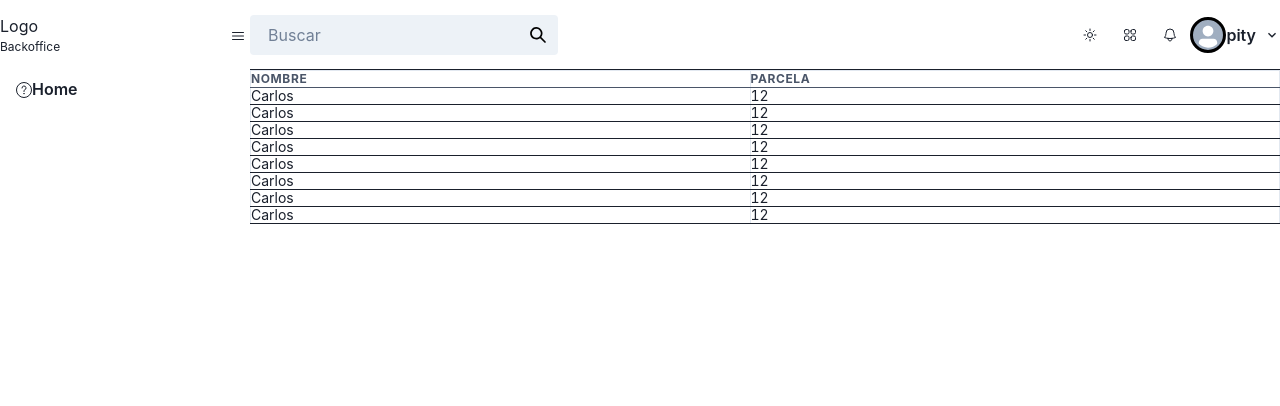
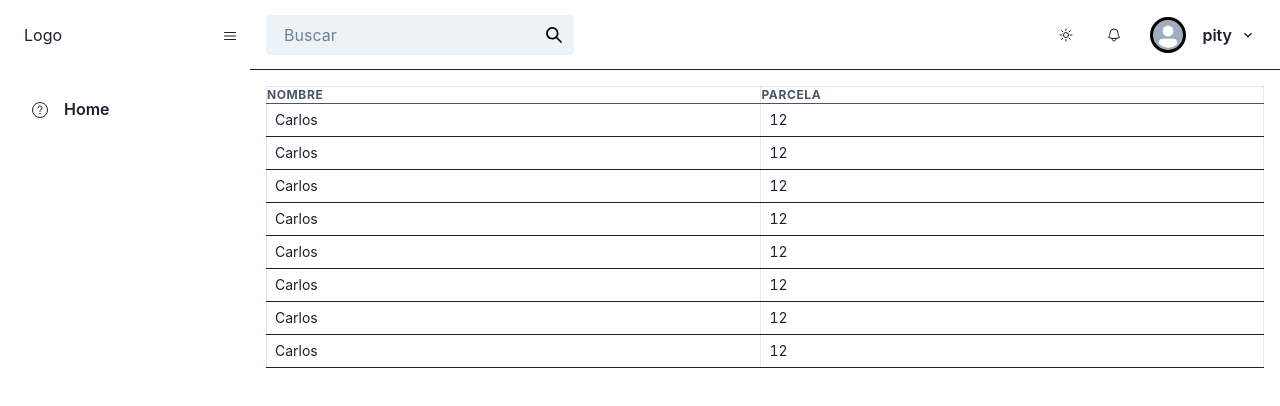
Before and after one commit to tumbichi/nextjs-chakra-template, a Next.js app: page / in a window 1280 px wide. Shown: the top 406 px of the page. Built offline with nearby package versions, Linux system fonts and the light colour scheme.

Commit message:
chore: arreglo de estilos, y se agrego firebae

```diff
--- a/package.json
+++ b/package.json
@@ -20,6 +20,7 @@
     "@types/react-dom": "18.0.11",
     "eslint": "8.34.0",
     "eslint-config-next": "13.1.6",
+    "firebase": "^9.17.1",
     "framer-motion": "^9.0.4",
     "next": "13.1.6",
     "react": "18.2.0",
--- a/src/Shared/components/DataTable.tsx
+++ b/src/Shared/components/DataTable.tsx
@@ -49,10 +49,10 @@ function DataTable<T>({ columns, data, loading }: DataTableProps<T>) {
                 {columns.map(({ styles, onClick, selector }) => (
                   <Td
                     key={`td-row-${String(row)}`}
-                    borderColor="primary.300"
+                    borderColor="main.300"
                     borderWidth="1px"
-                    px="micro"
-                    py="centi"
+                    px={2}
+                    py={2}
                     onClick={onClick ? () => onClick(row) : undefined}
                     {...styles}
                   >
@@ -65,17 +65,17 @@ function DataTable<T>({ columns, data, loading }: DataTableProps<T>) {
       </ChakraUITable>
 
       {loading && (
-        <Center flexDir="column" h="100%" py="xxxlarge" w="100%">
+        <Center flexDir="column" h="100%" py="16" w="100%">
           <Spinner size="xl" />
         </Center>
       )}
 
       {!loading && data.length === 0 && (
-        <Center flexDir="column" h="100%" py="small" w="100%">
-          <Box bg="primary.200" borderRadius="circular" p="small">
-            <Icon as={ArchiveBoxXMarkIcon} color="primary.800" fontSize="100px" />
+        <Center flexDir="column" h="100%" py={8} w="100%">
+          <Box bg="main.200" borderRadius="circular" p={8}>
+            <Icon as={ArchiveBoxXMarkIcon} color="main.800" fontSize="100px" />
           </Box>
-          <Text color="primary.800" fontSize="2xl" fontWeight="semibold" mt="nano">
+          <Text color="main.800" fontSize="2xl" fontWeight="semibold" mt={1}>
             Sin resultados
           </Text>
         </Center>
--- a/src/Shared/components/Header.tsx
+++ b/src/Shared/components/Header.tsx
@@ -15,29 +15,28 @@ const Header = ({ menu }: HeaderProps): JSX.Element => {
   const ColorModeIcon = useColorModeValue(SunIcon, MoonIcon);
 
   return (
-    <Flex h="70px" px="kilo" justifyContent="space-between" borderBottom="1px solid" borderColor="primary.300">
-      <Center py="centi">
+    <Flex h="70px" px={4} justifyContent="space-between" borderBottom="1px solid" borderColor="main.300">
+      <Center py={3}>
         {!isOpen && (
           <IconButton
             aria-label="Menu"
             icon={<Icon as={Bars3Icon} h={4} w={4} />}
             variant="ghost"
-            mr="centi"
-            px="femto"
+            mr={2}
+            px={3}
             size="xs"
             onClick={open}
           />
         )}
         <SearchInput />
       </Center>
-      <Center gap="deka">
+      <Center gap={2}>
         <IconButton
           aria-label="dark mode"
           icon={<Icon as={ColorModeIcon} />}
           variant="ghost"
           onClick={toggleColorMode}
         />
-        <IconButton aria-label="apps" icon={<Icon as={Squares2X2Icon} />} variant="ghost" />
         <IconButton aria-label="notifications" icon={<Icon as={BellIcon} />} variant="ghost" />
         <ProfileMenu menu={menu} username={"pity"} profileImageUrl="" />
       </Center>
--- a/src/Shared/components/ProfileMenu.tsx
+++ b/src/Shared/components/ProfileMenu.tsx
@@ -10,7 +10,7 @@ interface ProfileMenuProps {
 }
 
 const ProfileMenu = ({ menu, profileImageUrl, username }: ProfileMenuProps): JSX.Element => (
-  <Center gap="pico" bg="primary.200" height="100%" px="micro">
+  <Center gap={4} bg="main.200" height="100%" px={2}>
     <Avatar h={9} w={9} borderWidth="3px" borderColor="black" src={profileImageUrl} />
     <Menu>
       <MenuButton as={Button} rightIcon={<ChevronDownIcon />} variant="unstyled" display="flex">
--- a/src/Shared/components/SearchInput.tsx
+++ b/src/Shared/components/SearchInput.tsx
@@ -7,15 +7,14 @@ const SearchInput = () => {
       <Input placeholder="Buscar" borderRadius="base" variant="filled" />
       <InputRightElement p="atto">
         <IconButton
-          mr="femto"
           h="100%"
           w="100%"
-          px="pico"
-          py="atto"
+          px={2}
+          py={2}
           aria-label="search icon"
           icon={<SearchIcon color="black" />}
           borderRadius="base"
-          variant="quaternary"
+          variant="ghost"
         />
       </InputRightElement>
     </InputGroup>
--- a/src/Shared/components/Sidebar.tsx
+++ b/src/Shared/components/Sidebar.tsx
@@ -18,9 +18,9 @@ const Sidebar = ({ menu }: SidebarProps) => {
 
   return (
     <Box
-      bg="primary.200"
+      bg="main.200"
       borderRight="hairline"
-      borderColor="primary.300"
+      borderColor="main.300"
       w={isOpen ? "250px" : "70px"}
       minW={isOpen ? "250px" : "70px"}
       transition="all"
@@ -32,11 +32,8 @@ const Sidebar = ({ menu }: SidebarProps) => {
             <>
               <Link href="/">
                 <Box cursor="pointer">
-                  <Flex h="fit-content" w="fit-content" flexDir="column" my="micro" ml="kilo">
+                  <Flex h="fit-content" w="fit-content" flexDir="column" my={4} ml={6}>
                     <Box>Logo</Box>
-                    <Text fontSize="xs" alignSelf="flex-end">
-                      Backoffice
-                    </Text>
                   </Flex>
                 </Box>
               </Link>
@@ -45,7 +42,7 @@ const Sidebar = ({ menu }: SidebarProps) => {
                   aria-label="Menu"
                   icon={<Icon as={Bars3Icon} h={4} w={4} />}
                   variant="ghost"
-                  mr="centi"
+                  mr={2}
                   size="xs"
                   onClick={close}
                 />
@@ -55,23 +52,25 @@ const Sidebar = ({ menu }: SidebarProps) => {
             <Link href="/">
               <Center w={"100%"} cursor="pointer">
                 <Box>
-                  <Box>LogoSymbol</Box>
+                  <Box>S</Box>
                 </Box>
               </Center>
             </Link>
           )}
         </Flex>
       </Flex>
-      <Flex flexDir="column" pt="nano">
+      <Flex flexDir="column" pt={5}>
         {menu.map((itemMenu) => (
           <Link key={itemMenu.title} href={itemMenu.path}>
             <Button
               justifyContent={isOpen ? "flex-start" : "center"}
-              leftIcon={isOpen && <Icon ml="kilo" as={itemMenu.icon} />}
+              leftIcon={isOpen ? <Icon ml={4} as={itemMenu.icon} /> : undefined}
               variant="ghost"
               iconSpacing={0}
+              w="100%"
+              borderRadius={0}
             >
-              {isOpen ? <Text ml="milli">{itemMenu.title}</Text> : <Icon as={itemMenu.icon} />}
+              {isOpen ? <Text ml={4}>{itemMenu.title}</Text> : <Icon as={itemMenu.icon} />}
             </Button>
           </Link>
         ))}
--- a/src/pages/index.tsx
+++ b/src/pages/index.tsx
@@ -21,7 +21,7 @@ export default function Home() {
         <meta name="viewport" content="width=device-width, initial-scale=1" />
         <link rel="icon" href="/favicon.ico" />
       </Head>
-      <Box as="main">
+      <Box as="main" p={4}>
         <DataTable
           columns={columns}
           data={[
```
Also changed, not shown: src/Shared/firebase/config.ts (added, +13 -0 lines), src/Shared/firebase/errors.ts (added, +40 -0 lines), src/Shared/firebase/index.ts (added, +10 -0 lines), 1 other file (tests, documents, lock files or other folders).
